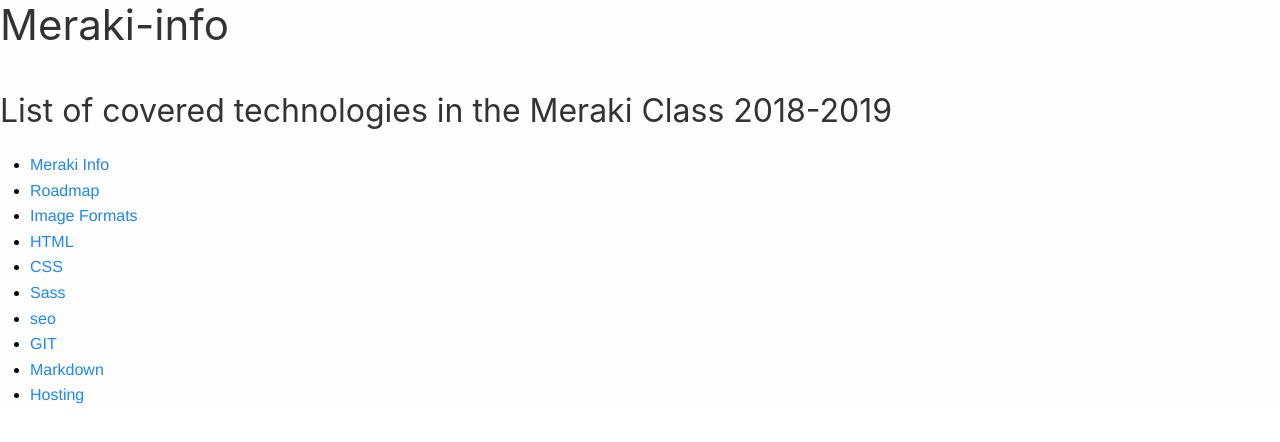
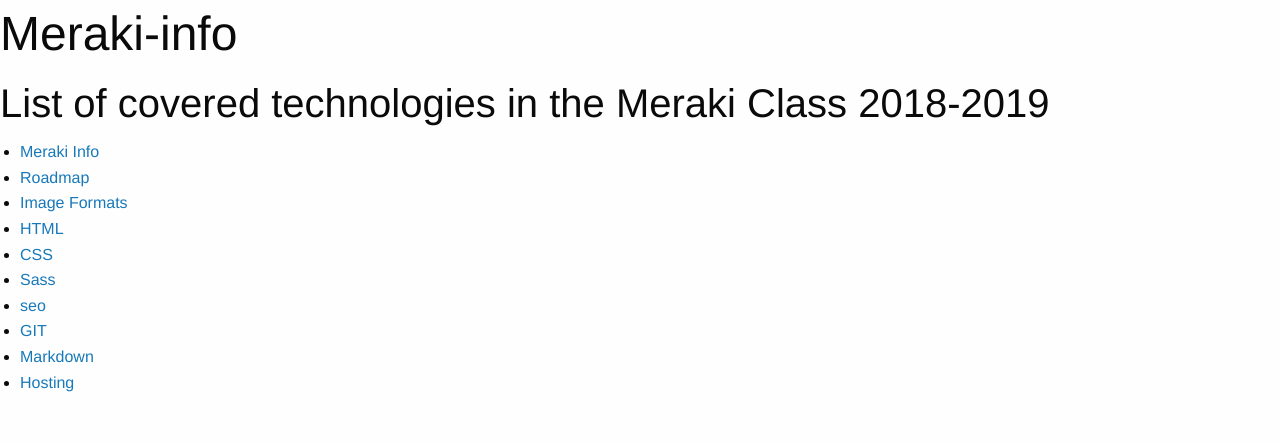
Before and after one commit to verhulstd/meraki-info, a website: page index.html in a window 1280 px wide. Drawn offline with nearby package versions, Linux system fonts and the light colour scheme; files that its build step writes are made by us from their sources.

Commit message:
changes done

```diff
--- a/css/style.scss
+++ b/css/style.scss
@@ -4,4 +4,3 @@
 @import "./base/mixins";
 
 @import "https://cdnjs.cloudflare.com/ajax/libs/foundation/6.5.0/css/foundation.min.css";
-@import "https://cdnjs.cloudflare.com/ajax/libs/uikit/3.0.0-rc.22/css/uikit.min.css";
```
